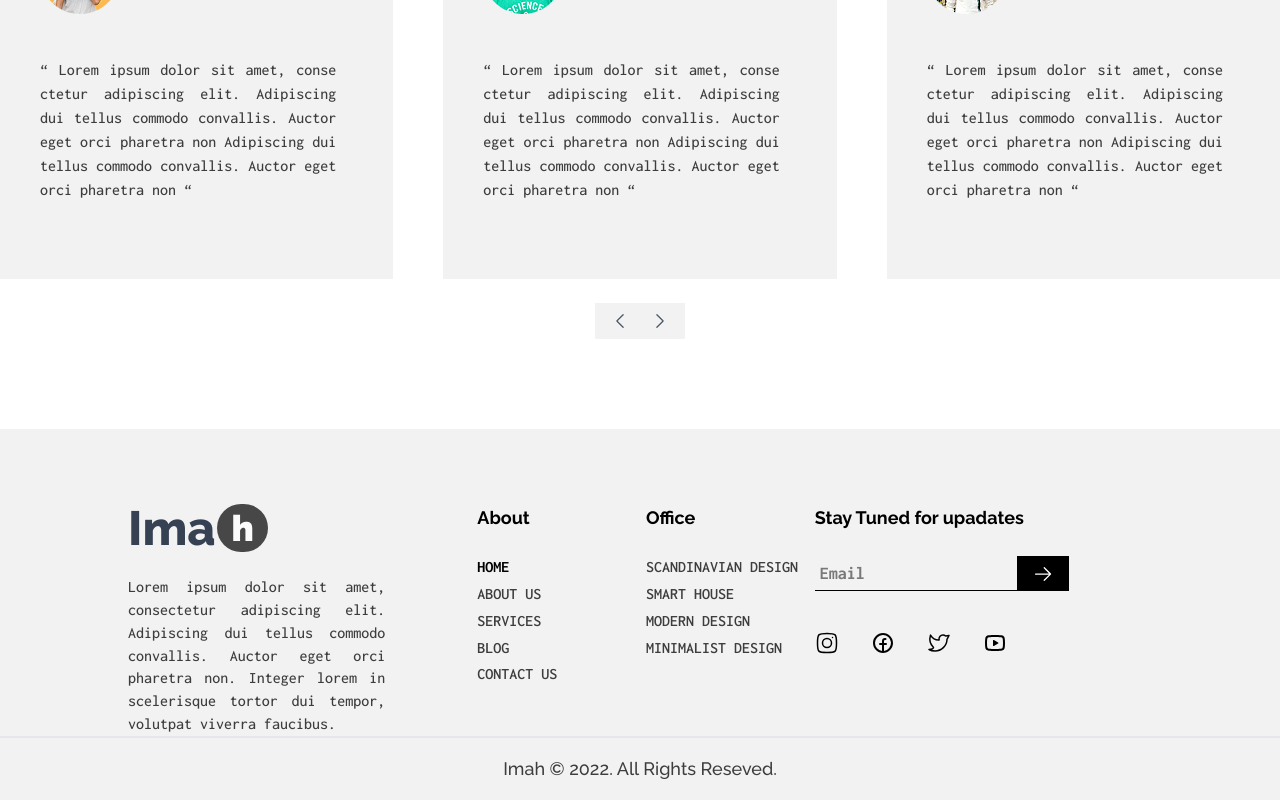
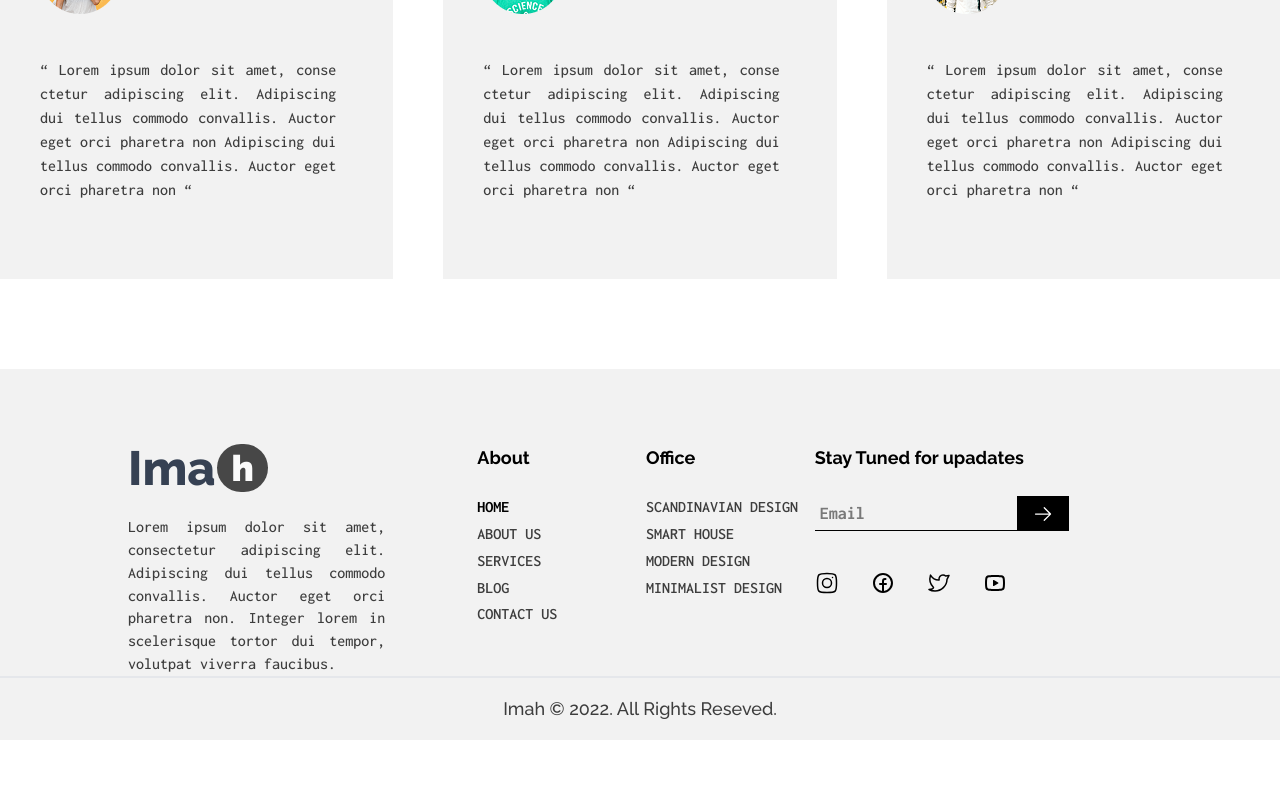
Before and after one commit to tannaznamdar/Architecture-Landing-Page, a React (Vite) app: page / in a window 1280 px wide. Shown: the part 3344-4144 px from the top of the page. After the commit the page ends 4084 px from the top, so only its background shows below. Built offline with nearby package versions, Linux system fonts and the light colour scheme.

Commit message:
Hidden swiper button

```diff
--- a/src/components/card/BlogCard.jsx
+++ b/src/components/card/BlogCard.jsx
@@ -1,6 +1,5 @@
 export default function BlogCard({ blogCard }) {
   return (
-    <div className="w-1/3">
       <div>
         <div className="">
           <figure className="h-[380px] mb-2.5">
@@ -26,6 +25,5 @@ export default function BlogCard({ blogCard }) {
           </p>
         </div>
       </div>
-    </div>
   );
 }
--- a/src/components/swiper/UsersCardsSwiper.jsx
+++ b/src/components/swiper/UsersCardsSwiper.jsx
@@ -31,7 +31,7 @@ export default function UsersCardsSwiper({ companyUsers }) {
         ))}
       </Swiper>
 
-      <div className="bg-[#F2F2F2] w-fit px-[15px] py-2 mx-auto">
+      <div className="bg-[#F2F2F2] w-fit px-[15px] py-2 mx-auto block lg:hidden">
         <div className="flex gap-5">
           <button
             onClick={() => swiperRef.current?.slideNext()}
```
